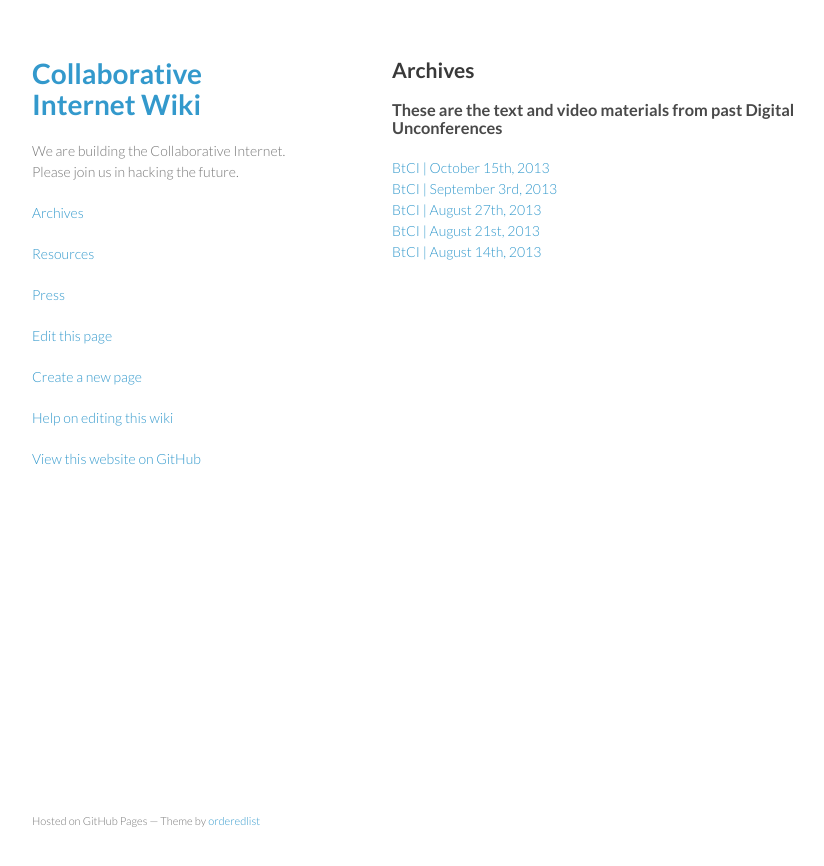
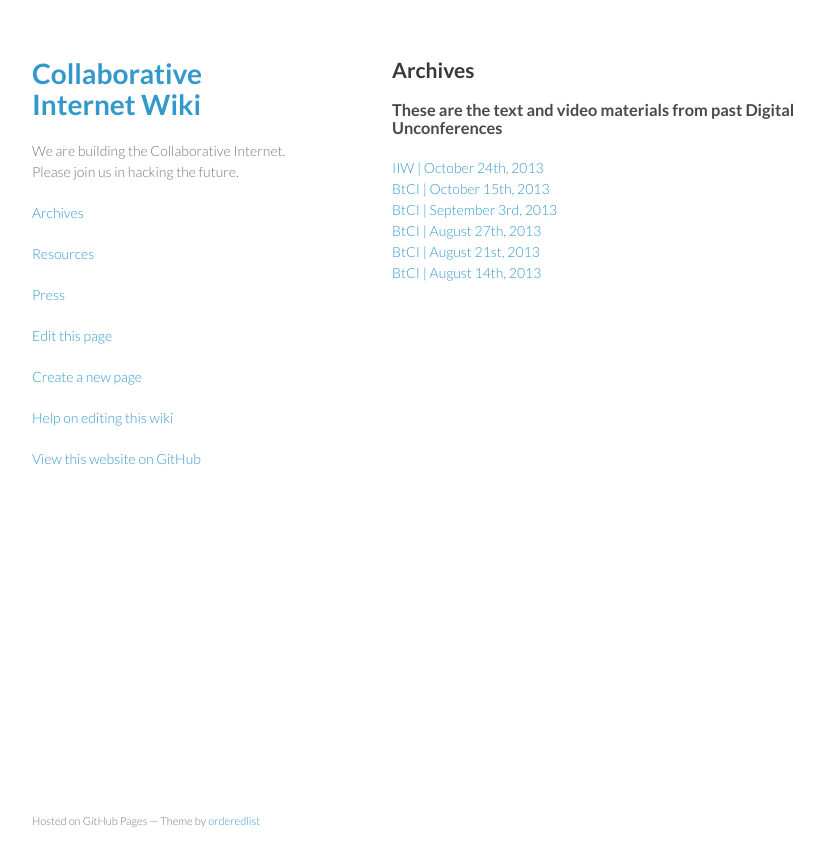
Before and after one commit to collaborativeinternet/collaborativeinternet.github.io, a Jekyll site: the page built from wiki/archives.md, in a window 1280 px wide. Shown: the top 866 px of the page, without its empty margins (178-1002 px from the left). Built offline with Jekyll 4.4.1, drawn with Linux system fonts in a browser that asks for light colours.

Commit message:
Update archives.md

```diff
--- a/wiki/archives.md
+++ b/wiki/archives.md
@@ -5,6 +5,7 @@
 
 ##Archives
 ###These are the text and video materials from past Digital Unconferences
+[IIW   |  October 24th, 2013](http://collaborativeinter.net/wiki/iiw_2013-10-24.html)
 [BtCI  |  October 15th, 2013](http://collaborativeinter.net/wiki/BtCI_2013-10-15.html)
 [BtCI  |  September 3rd, 2013](http://collaborativeinter.net/wiki/BtCI_2013-09-03.html)
 [BtCI  |  August 27th, 2013](http://collaborativeinter.net/wiki/BtCI_2013-08-27.html)
```
